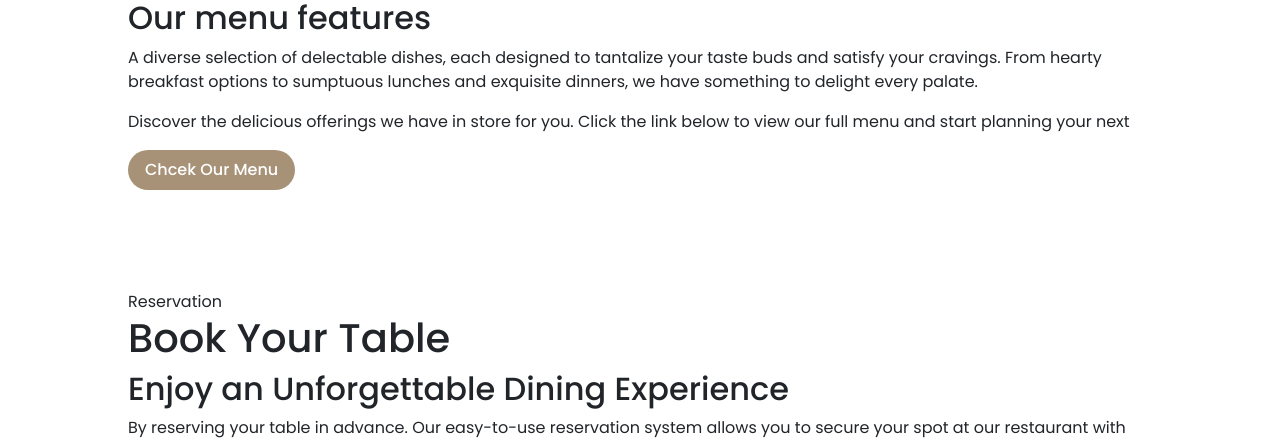
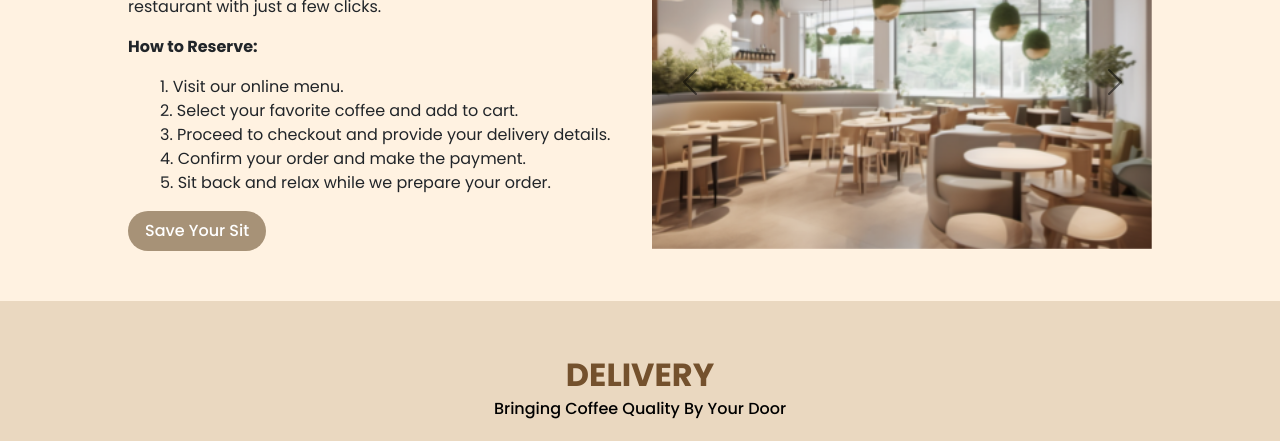
Before and after one commit to adndrsd1/coffeeShop, a PHP site: page / in a window 1280 px wide. Shown: the part 3153-3594 px from the top of the page. Run offline with PHP 8.4, Linux system fonts and the light colour scheme.

Commit message:
Update style.css

```diff
--- a/style.css
+++ b/style.css
@@ -30,17 +30,21 @@ section{
   padding: 50px 10%;
 }
 
-.heading span {
-  font-size: 1.5rem;
+.heading span, .heading2 span {
+  font-size: 2rem;
   text-transform: uppercase;
   font-weight: 600;
   color: #74512D;
   font-weight: bolder;
 }
 
-.heading h1 {
+.heading h1, .heading2 h1 {
   font-size: 1rem;
   color: black;
+}
+
+.heading2{
+  text-align: center;
 }
 
 .btn {
@@ -353,14 +353,60 @@ section.menu {
 
 @media (min-width: 768px) {
   .new-text {
-    max-width: 50%;
+    max-width: 60%;
     margin: 0 auto;
     text-align: center; /* Optional: for center-aligned text */
   }
 }
 
-.promo {
-  background: #D1BB9E;
+.containerHome {
+  display: flex;
+  flex-wrap: wrap;
+  gap: 1.5rem;
+  margin-top: 2rem;
+}
+.menuHome-img,
+.reservationHome-img,
+.deliveryHome-img,
+.aboutHome-img {
+  flex: 1 1 21rem;
+}
+.menuHome-text,
+.reservationHome-text,
+.deliveryHome-text,
+.aboutHome-text {
+  flex: 1 1 21rem;
+}
+.menuHome-text h2,
+.reservationHome-text h2,
+.deliveryHome-text h2,
+.aboutHome-text h2 {
+  font-size: 1.2rem;
+  color: black;
+}
+.menuHome-text p,
+.reservationHome-text p,
+.deliveryHome-text p,
+.aboutHome-text p {
+  margin: 0.5rem 0 1rem;
+  text-align: justify;
+}
+
+.menuHome-text p:nth-of-type(2),
+.reservationHome-text p:nth-of-type(2),
+.deliveryHome-text p:nth-of-type(2),
+.aboutHome-text p:nth-of-type(2){
+  font-weight: bold;
+}
+
+.menuHome,
+.deliveryHome{
+  background: #EAD8C0;
+}
+
+.reservationHome,
+.aboutHome{
+  background: #FFF2E1;
 }
 
 /* Contact Section */
```
Also changed, not shown: other parts of style.css (+4 -38 lines).
